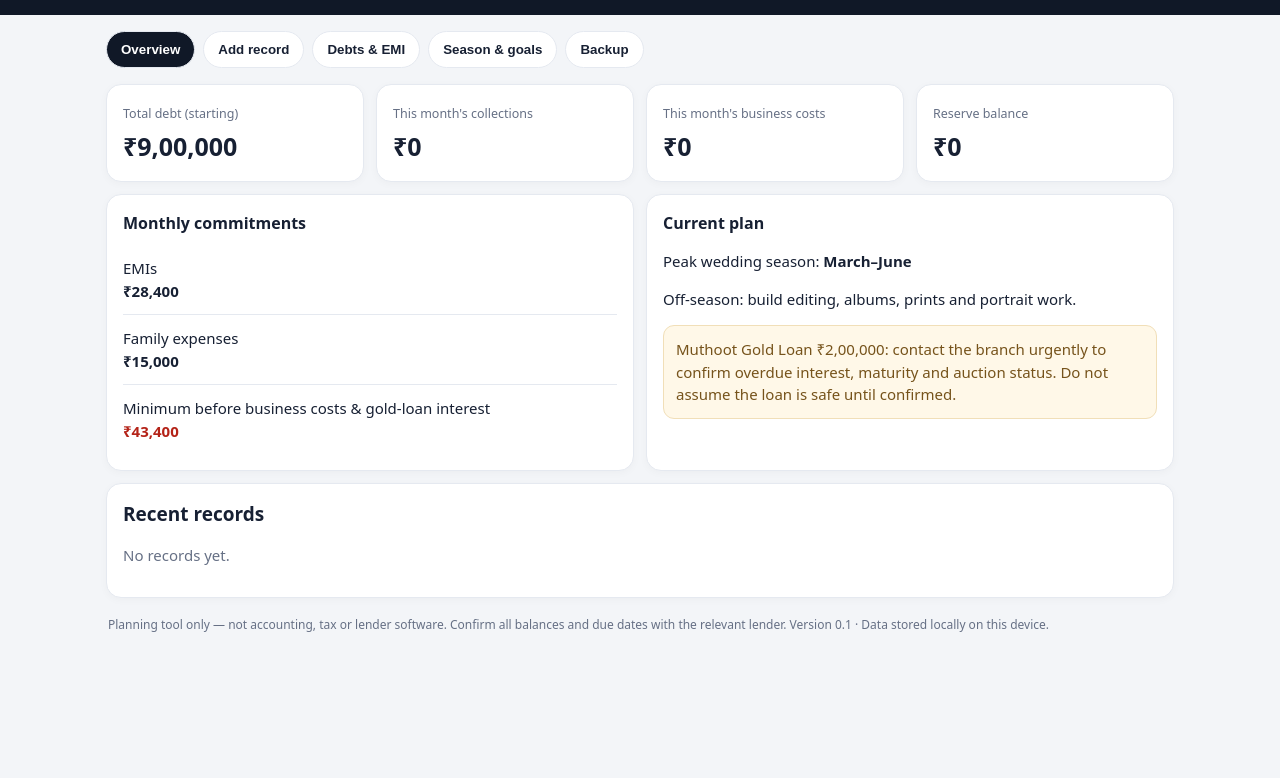
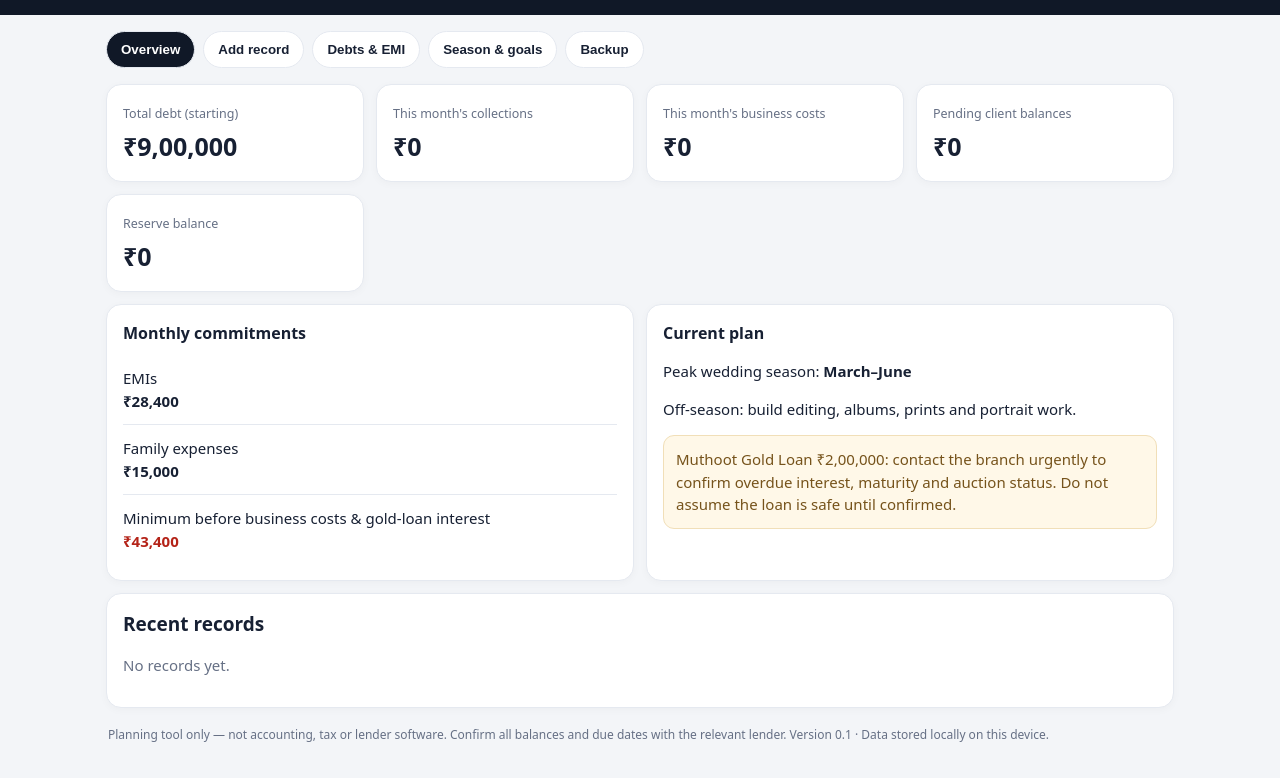
Before and after one commit to rameshphotograph-star/ramesh-photography, a website: page business-os-tracker/index.html in a window 1280 px wide. Shown: the part 113-891 px from the top of the page. Before the commit the page ends 800 px from the top, so only its background shows below. Drawn offline with Linux system fonts and the light colour scheme.

Commit message:
Fix pending balance and debt payment dashboard totals

```diff
--- a/business-os-tracker/index.html
+++ b/business-os-tracker/index.html
@@ -15,6 +15,7 @@
 <div class="card metric"><small>Total debt (starting)</small><strong id="debtMetric">₹9,00,000</strong></div>
 <div class="card metric"><small>This month's collections</small><strong id="collectionMetric">₹0</strong></div>
 <div class="card metric"><small>This month's business costs</small><strong id="costMetric">₹0</strong></div>
+<div class="card metric"><small>Pending client balances</small><strong id="pendingMetric">₹0</strong></div>
 <div class="card metric"><small>Reserve balance</small><strong id="reserveMetric">₹0</strong></div>
 </div>
 <div class="row" style="margin-top:12px">
@@ -54,9 +55,9 @@ document.querySelectorAll('[data-tab]').forEach(b=>b.addEventListener('click',()
 function render(){
 const month=new Date().toISOString().slice(0,7), rows=data.records.filter(r=>r.date?.startsWith(month));
 const sum=t=>rows.filter(r=>r.type===t).reduce((a,r)=>a+Number(r.amount),0);
-el('collectionMetric').textContent=money(sum('collection'));el('costMetric').textContent=money(sum('expense'));
+el('collectionMetric').textContent=money(sum('collection'));el('costMetric').textContent=money(sum('expense'));el('pendingMetric').textContent=money(data.records.filter(r=>r.type==='pending').reduce((a,r)=>a+Number(r.amount),0));
 el('reserveMetric').textContent=money(data.records.filter(r=>r.type==='reserve').reduce((a,r)=>a+Number(r.amount),0)-data.records.filter(r=>r.type==='reserveout').reduce((a,r)=>a+Number(r.amount),0));
-const paid=data.debtPayments.reduce((a,r)=>a+Number(r.amount),0);el('debtMetric').textContent=money(Math.max(0,900000-paid));
+const paid=data.debtPayments.reduce((a,r)=>a+Number(r.amount),0)+data.records.filter(r=>r.type==='debtpay').reduce((a,r)=>a+Number(r.amount),0);el('debtMetric').textContent=money(Math.max(0,900000-paid));
 el('recent').innerHTML=data.records.length?data.records.slice(-8).reverse().map(r=>'<div class="item"><strong>'+esc(r.note||r.type)+'</strong><span class="muted">'+esc(r.date)+' · '+esc(r.type)+'</span><b>'+money(r.amount)+'</b></div>').join(''):'<p class="muted">No records yet.</p>';
 el('tasks').innerHTML=data.tasks.map((t,i)=>'<div class="item"><label><input type="checkbox" data-task="'+i+'" '+(t.done?'checked':'')+' style="width:auto;margin-right:8px">'+esc(t.text)+'</label></div>').join('');
 el('debtPayments').innerHTML=data.debtPayments.map(r=>'<div class="item">'+esc(r.lender)+' · '+esc(r.date)+' <b>'+money(r.amount)+'</b></div>').join('');
```
